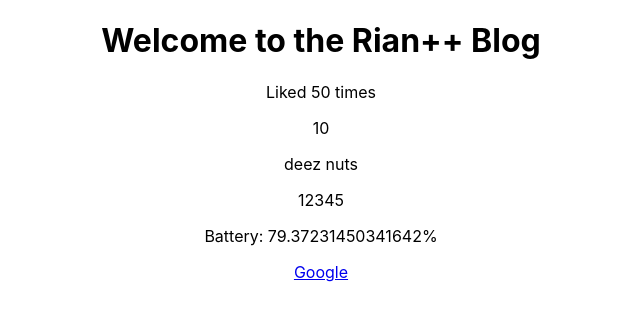
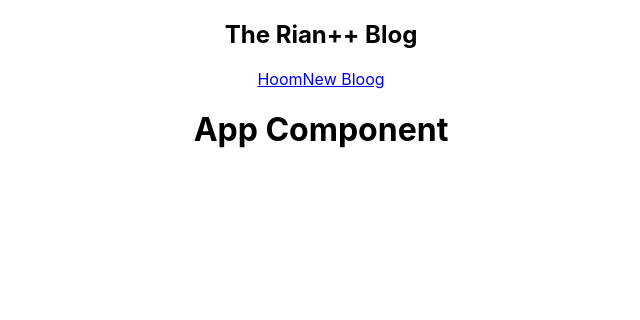
Before and after one commit to coderkai03/To-do-List-React, a React (Create React App) app: page / in a window 1280 px wide. Shown: the top 320 px of the page, without its empty margins (319-959 px from the left). Built offline with nearby package versions, Linux system fonts and the light colour scheme.

Commit message:
created navbar

```diff
--- a/src/App.js
+++ b/src/App.js
@@ -1,4 +1,5 @@
 import './App.css';
+import Navbar from './Navbar'
 
 function App() {
   const title = "Welcome to the Rian++ Blog";
@@ -8,18 +9,9 @@ function App() {
 
   return (
     <div className="App">
+      <Navbar/>
       <div className="content">
-        <h1>{title}</h1>
-        <p>Liked {likes} times</p>
-
-        {/* <p>{person}</p> */}
-
-        <p>{10}</p>
-        <p>{"deez nuts"}</p>
-        <p>{ [1,2,3,4,5] }</p>
-        <p>Battery: {Math.random()*100}%</p>
-
-        <a href={link}>Google</a>
+        <h1>App Component</h1>
       </div>
     </div>
   );
--- /dev/null
+++ b/src/Navbar.js
@@ -0,0 +1,14 @@
+const Navbar = () => {
+    return (
+        <nav className="navbar">
+            <h1>The Rian++ Blog</h1>
+            <div className="links">
+                <a href="/">Hoom</a>
+                <a href="/create">New Bloog</a>
+
+            </div>
+        </nav>
+    );
+}
+
+export default Navbar;
```
